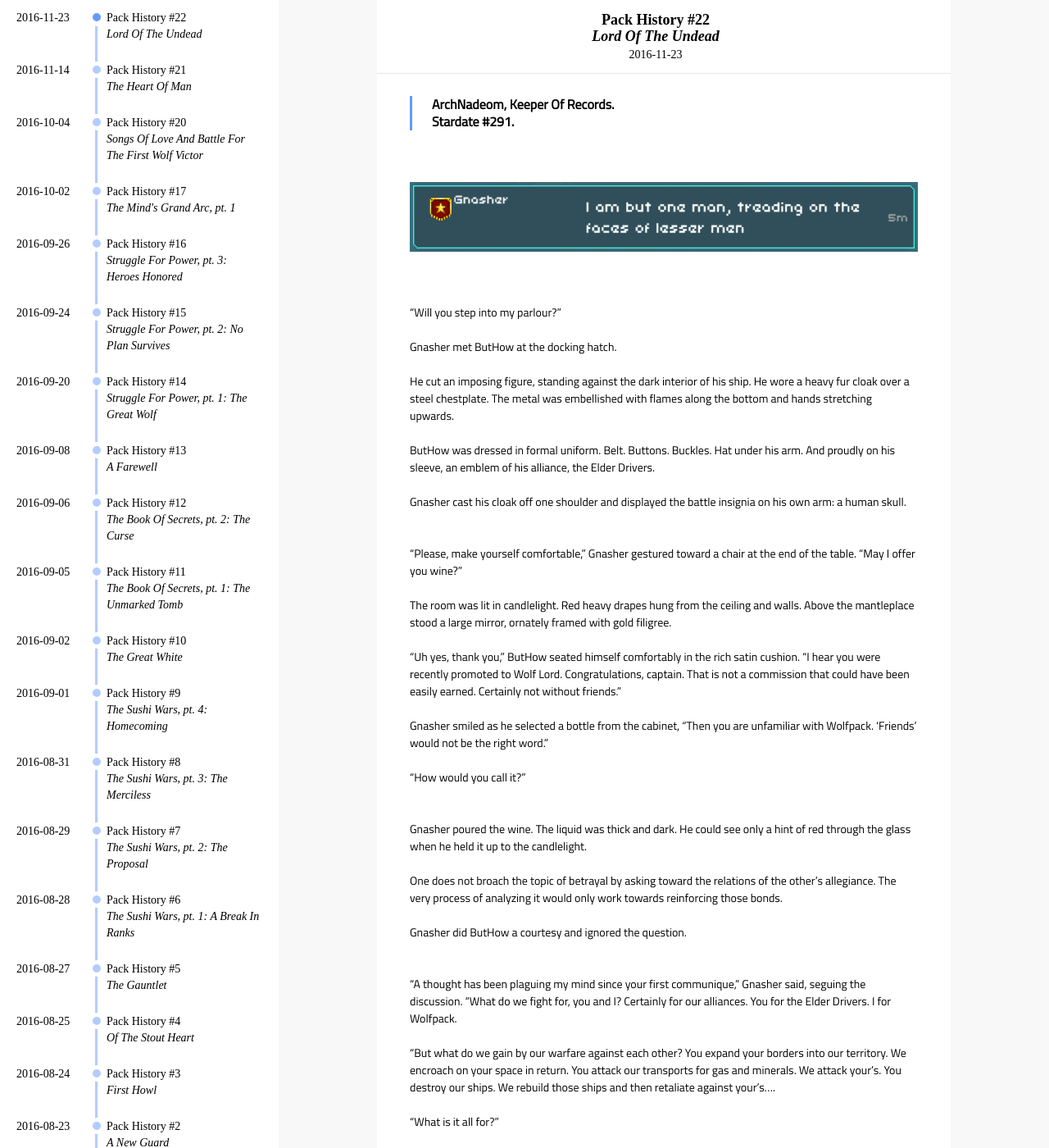
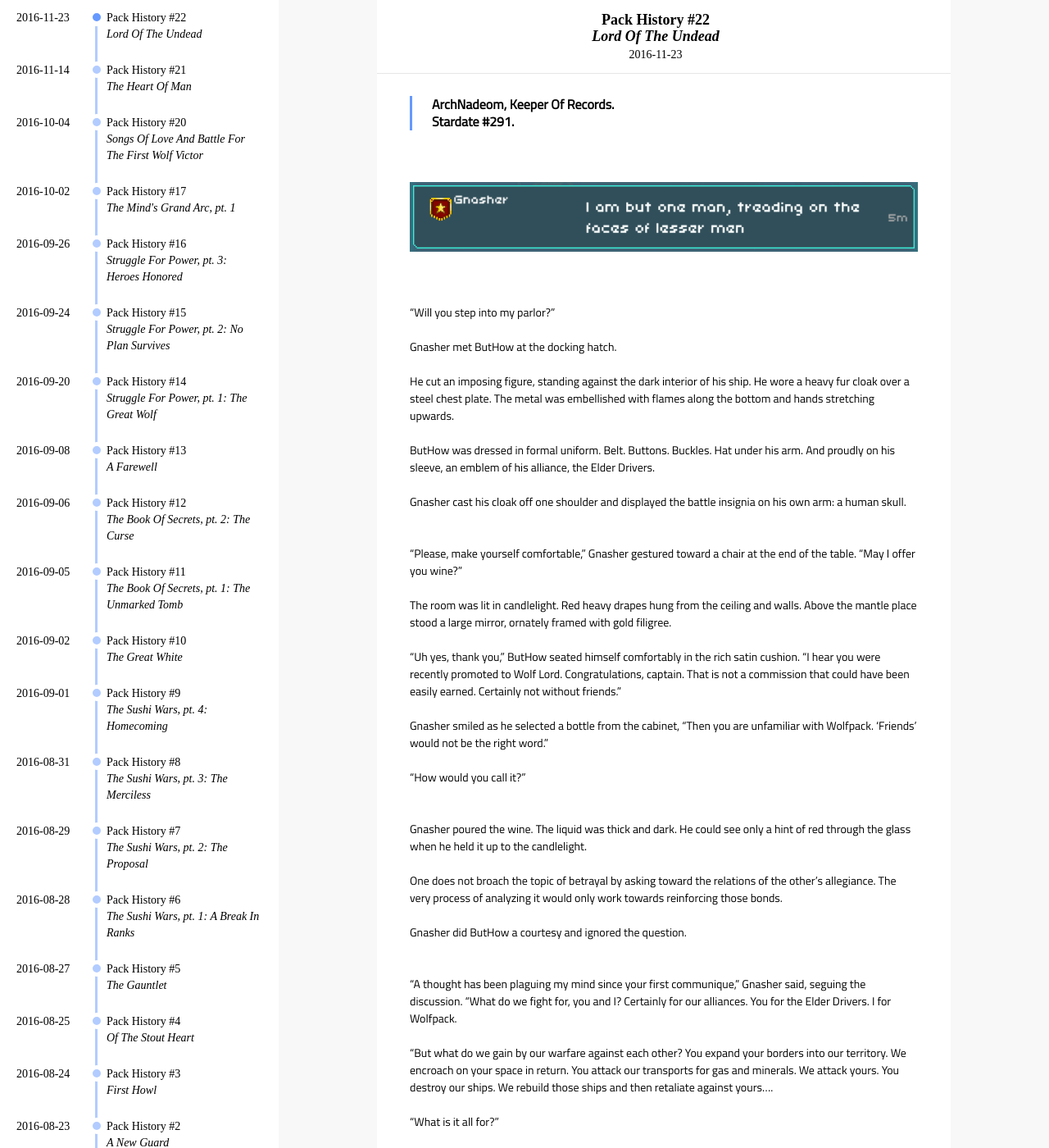
Before and after one commit to WolfpackPSS/wolfpackpss.github.io, a Jekyll site: the page built from _posts/2016-11-22-history-of-the-pack-lord-of-undead.md, in a window 1280 px wide and 1400 px high. Shown: the whole window at 82% size. Built offline with Jekyll 4.4.1, drawn with Linux system fonts in a browser that asks for light colours; comment, search, counter and statistics services are not loaded; some of the changed text lies outside the part shown.

Commit message:
pack history 22, spelling check through Microsoft Word
did a quick spelling check through Microsoft Word and applied
corrections where needed

```diff
--- a/_posts/2016-11-22-history-of-the-pack-lord-of-undead.md
+++ b/_posts/2016-11-22-history-of-the-pack-lord-of-undead.md
@@ -12,11 +12,11 @@ ArchNadeom, Keeper Of Records.<br>Stardate #291.
 ![PackHist022_Gnasher_01](/assets/img/archivist/PackHist022_Gnasher_01.PNG "Gnasher quote")
 &nbsp;
 
-"Will you step into my parlour?"
+"Will you step into my parlor?"
 
 Gnasher met ButHow at the docking hatch.
 
-He cut an imposing figure, standing against the dark interior of his ship. He wore a heavy fur cloak over a steel chestplate. The metal was embellished with flames along the bottom and hands stretching upwards.
+He cut an imposing figure, standing against the dark interior of his ship. He wore a heavy fur cloak over a steel chest plate. The metal was embellished with flames along the bottom and hands stretching upwards.
 
 ButHow was dressed in formal uniform. Belt. Buttons. Buckles. Hat under his arm. And proudly on his sleeve, an emblem of his alliance, the Elder Drivers.
 
@@ -25,7 +25,7 @@ Gnasher cast his cloak off one shoulder and displayed the battle insignia on his
 
 "Please, make yourself comfortable," Gnasher gestured toward a chair at the end of the table. "May I offer you wine?"
 
-The room was lit in candlelight. Red heavy drapes hung from the ceiling and walls. Above the mantleplace stood a large mirror, ornately framed with gold filigree.
+The room was lit in candlelight. Red heavy drapes hung from the ceiling and walls. Above the mantle place stood a large mirror, ornately framed with gold filigree.
 
 "Uh yes, thank you," ButHow seated himself comfortably in the rich satin cushion. "I hear you were recently promoted to Wolf Lord. Congratulations, captain. That is not a commission that could have been easily earned. Certainly not without friends."
 
@@ -43,7 +43,7 @@ Gnasher did ButHow a courtesy and ignored the question.
 
 "A thought has been plaguing my mind since your first communique," Gnasher said, seguing the discussion. "What do we fight for, you and I? Certainly for our alliances. You for the Elder Drivers. I for Wolfpack.
 
-"But what do we gain by our warfare against each other? You expand your borders into our territory. We encroach on your space in return. You attack our transports for gas and minerals. We attack your's. You destroy our ships. We rebuild those ships and then retaliate against your's....
+"But what do we gain by our warfare against each other? You expand your borders into our territory. We encroach on your space in return. You attack our transports for gas and minerals. We attack yours. You destroy our ships. We rebuild those ships and then retaliate against yours....
 
 "What is it all for?"
 &nbsp;
@@ -83,7 +83,7 @@ Gnasher continued.
 
 "For having witnessed such a ploy, Wolfpack would never allow ships once loyal to the Elder Drivers to join its ranks.
 
-"And so your proposal is not to join me in my alliance, but that I join you among your's. For profit."
+"And so your proposal is not to join me in my alliance, but that I join you among yours. For profit."
 
 ButHow nodded his head in agreement, "As you say, it is so."
 &nbsp;
@@ -136,7 +136,7 @@ He lifted his chin and proceeded down the hall.
 
 The resemblance of the ship's interior to a dark castle was uncanny.
 
-First the richly furnhished parlour. Then the wooden staircase and cobwebs. And now even the cool air rising off the stones of the floors and walls.
+First the richly furnished parlor. Then the wooden staircase and cobwebs. And now even the cool air rising off the stones of the floors and walls.
 
 The interior was fabricated for effect.
 
```
Also changed, not shown: other parts of _posts/2016-11-22-history-of-the-pack-lord-of-undead.md (+3 -3 lines).
